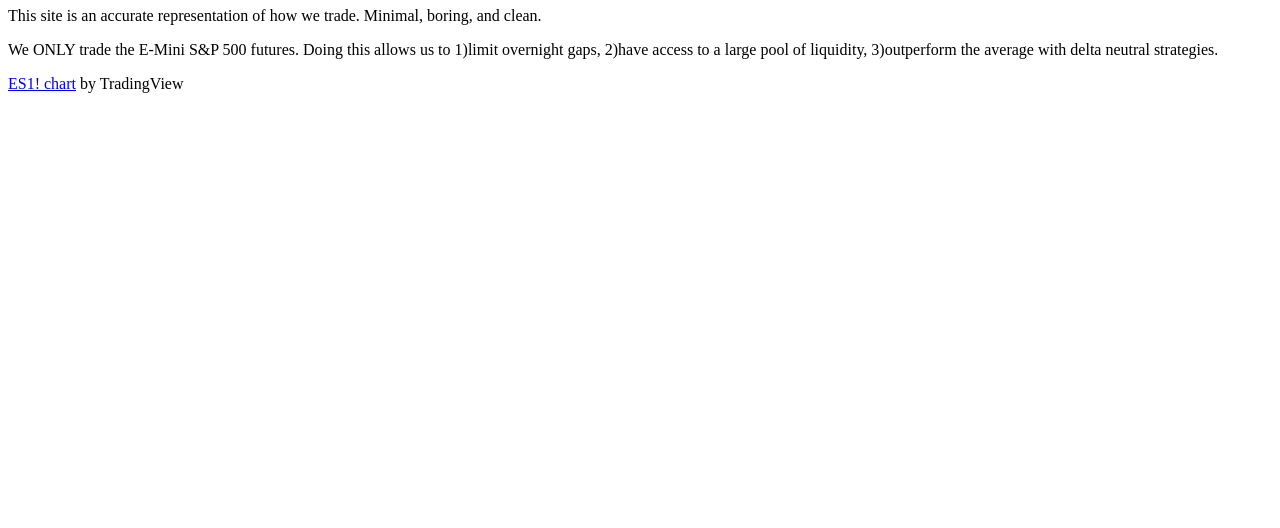
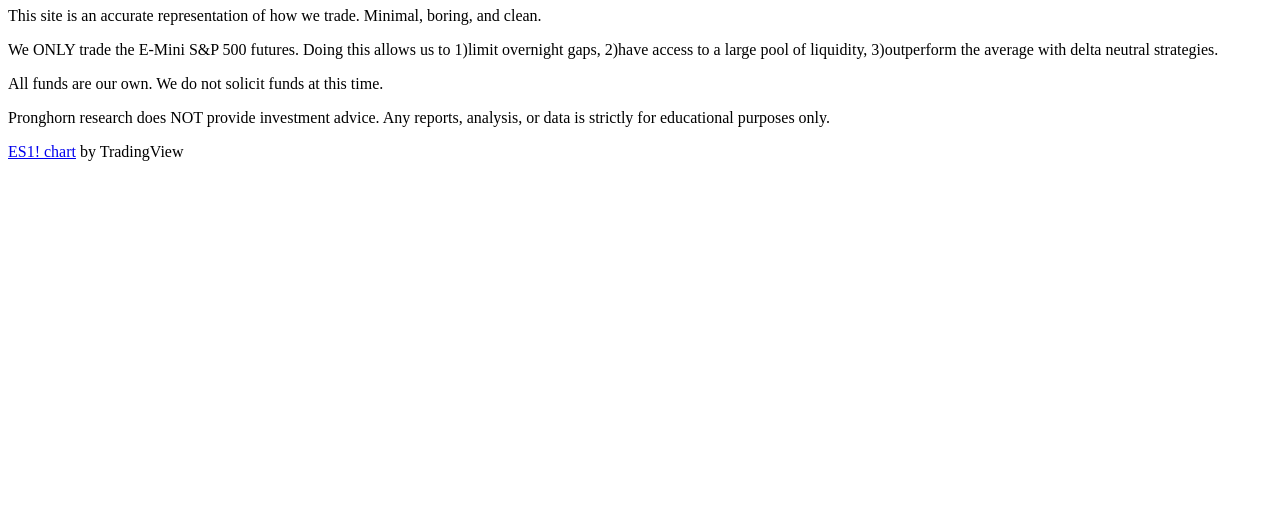
Before and after one commit to bgwrites/bgwrites.github.io, a plain HTML site: page index.html in a window 1280 px wide. Shown: the part 272-800 px from the top of the page. Drawn offline with Linux system fonts and the light colour scheme; a script that the page names is missing.

Commit message:
Update index.html

```diff
--- a/index.html
+++ b/index.html
@@ -19,6 +19,8 @@
    <H1>Welcome</H1>
    <P>This site is an accurate representation of how we trade. Minimal, boring, and clean.</P>
    <P>We ONLY trade the E-Mini S&P 500 futures. Doing this allows us to 1)limit overnight gaps, 2)have access to a large pool of liquidity, 3)outperform the average with delta neutral strategies.</P>
+   <p>All funds are our own. We do not solicit funds at this time.</P>
+   <p>Pronghorn research does NOT provide investment advice. Any reports, analysis, or data is strictly for educational purposes only.</p>
    <!-- TradingView Widget BEGIN -->
 <div class="tradingview-widget-container">
   <div id="tradingview_816b5"></div>
```
